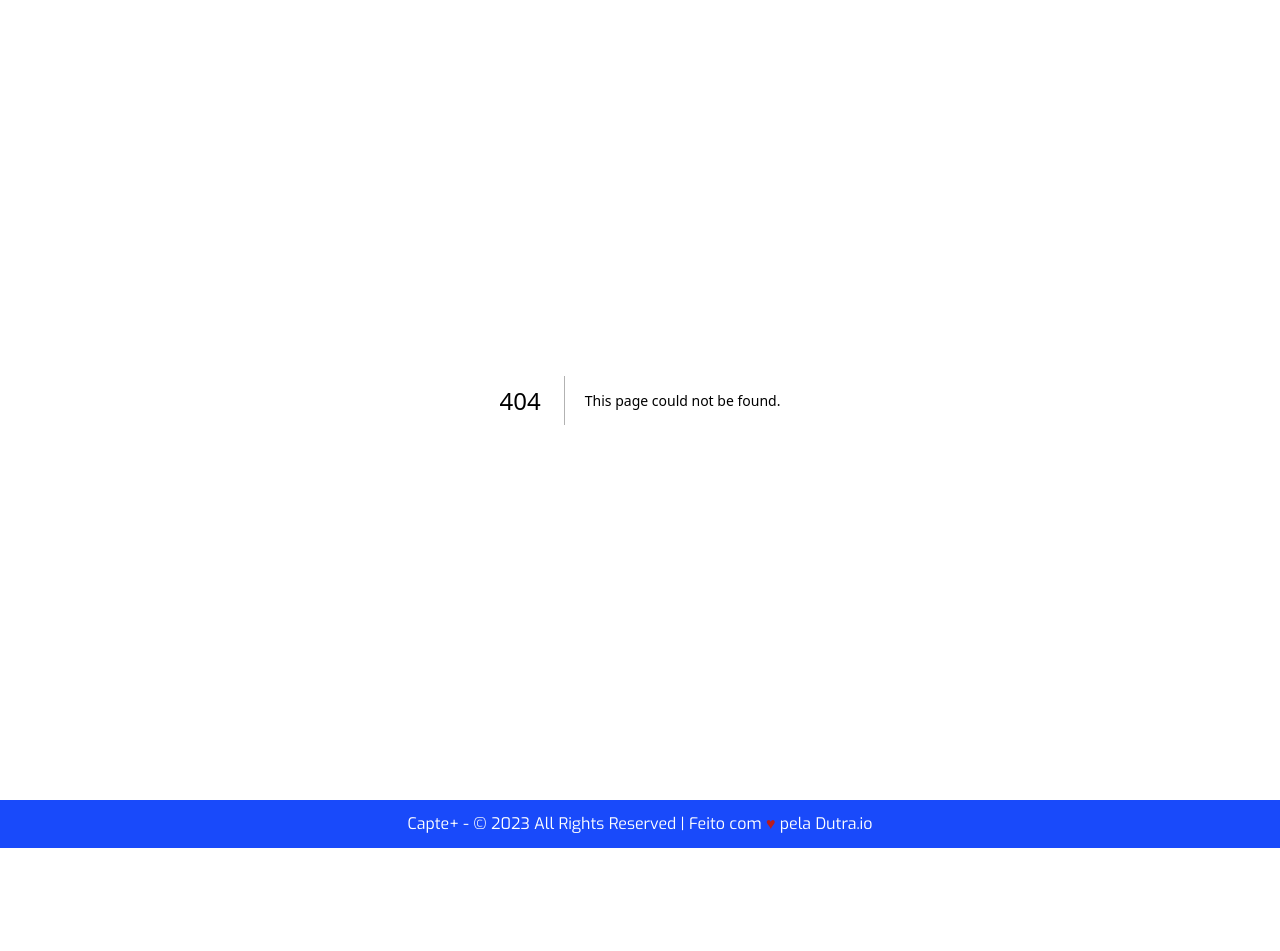
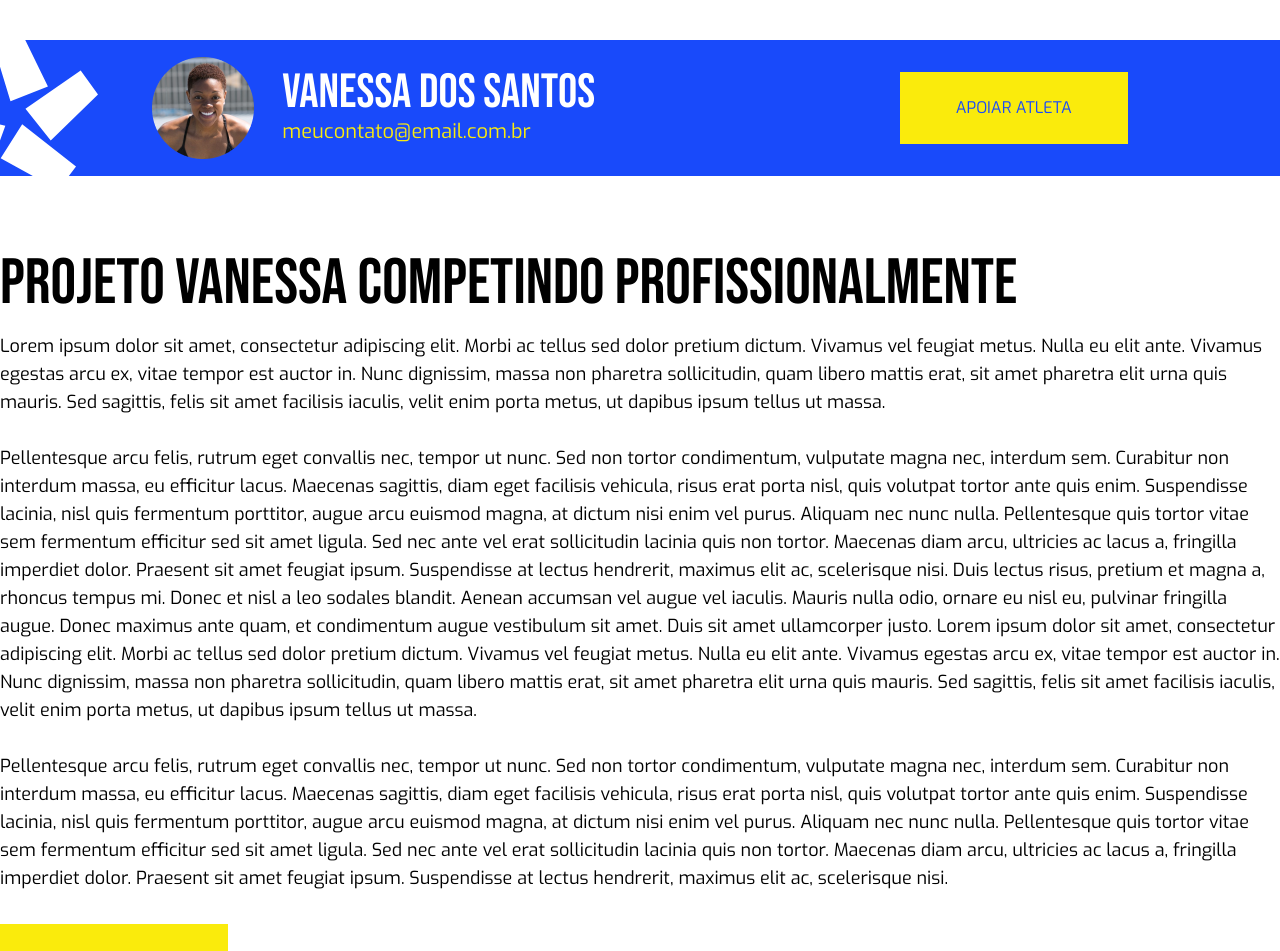
Before and after one commit to thiagojava/Captemais, a Next.js app: page /atleta/1 in a window 1280 px wide. Before the commit this address had no page. Shown: the top 951 px of the page. Before the commit the page ends 848 px from the top, so only its background shows below. Built offline with nearby package versions, Linux system fonts and the light colour scheme.

Commit message:
feat: atleta page

```diff
--- /dev/null
+++ b/src/app/atleta/[atletaid]/page.tsx
@@ -0,0 +1,41 @@
+import React from 'react'
+import Image from 'next/image'
+type AtletaProps = {
+  params: {
+    atletaid: string
+  }
+}
+
+export default function Atleta({ params }: AtletaProps) {
+  const { atletaid } = params
+  return (
+    <section>
+      <header className="flex items-center justify-around bg-primary mt-[40px] h-[136px] relative">
+        <Image src="/images/estrela-branca.svg" width="168" height="163" alt="estrela branca" className="absolute  left-[-70px]" />
+        <div className="flex items-center">
+          <Image src='/images/atleta.png' width="102" height="102" alt="imagem do atleta" />
+          <div className="ml-7">
+            <h1 className="font-title text-5xl text-white">Vanessa dos santos</h1>
+            <span className="text-[20px] text-secondary">meucontato@email.com.br</span>
+          </div>
+        </div>
+        <button className="py-6 px-14 bg-secondary text-primary uppercase hover:bg-white hover:text-black ease-in-out duration-200 my-8">apoiar atleta</button>
+      </header>
+
+      <article className="mt-[60px]">
+        <h2 className="font-title text-[64px]">Projeto vanessa competindo profissionalmente</h2>
+        <div className="text-lg">
+          <p>Lorem ipsum dolor sit amet, consectetur adipiscing elit. Morbi ac tellus sed dolor pretium dictum. Vivamus vel feugiat metus. Nulla eu elit ante. Vivamus egestas arcu ex, vitae tempor est auctor in. Nunc dignissim, massa non pharetra sollicitudin, quam libero mattis erat, sit amet pharetra elit urna quis mauris. Sed sagittis, felis sit amet facilisis iaculis, velit enim porta metus, ut dapibus ipsum tellus ut massa. </p>
+          <br />
+          <p>Pellentesque arcu felis, rutrum eget convallis nec, tempor ut nunc. Sed non tortor condimentum, vulputate magna nec, interdum sem.
+            Curabitur non interdum massa, eu efficitur lacus. Maecenas sagittis, diam eget facilisis vehicula, risus erat porta nisl, quis volutpat tortor ante quis enim. Suspendisse lacinia, nisl quis fermentum porttitor, augue arcu euismod magna, at dictum nisi enim vel purus. Aliquam nec nunc nulla. Pellentesque quis tortor vitae sem fermentum efficitur sed sit amet ligula. Sed nec ante vel erat sollicitudin lacinia quis non tortor. Maecenas diam arcu, ultricies ac lacus a, fringilla imperdiet dolor. Praesent sit amet feugiat ipsum. Suspendisse at lectus hendrerit, maximus elit ac, scelerisque nisi. Duis lectus risus, pretium et magna a, rhoncus tempus mi. Donec et nisl a leo sodales blandit. Aenean accumsan vel augue vel iaculis. Mauris nulla odio, ornare eu nisl eu, pulvinar fringilla augue. Donec maximus ante quam, et condimentum augue vestibulum sit amet. Duis sit amet ullamcorper justo.
+            Lorem ipsum dolor sit amet, consectetur adipiscing elit. Morbi ac tellus sed dolor pretium dictum. Vivamus vel feugiat metus. Nulla eu elit ante. Vivamus egestas arcu ex, vitae tempor est auctor in. Nunc dignissim, massa non pharetra sollicitudin, quam libero mattis erat, sit amet pharetra elit urna quis mauris. Sed sagittis, felis sit amet facilisis iaculis, velit enim porta metus, ut dapibus ipsum tellus ut massa. </p>
+          <br />
+          <p>Pellentesque arcu felis, rutrum eget convallis nec, tempor ut nunc. Sed non tortor condimentum, vulputate magna nec, interdum sem.
+            Curabitur non interdum massa, eu efficitur lacus. Maecenas sagittis, diam eget facilisis vehicula, risus erat porta nisl, quis volutpat tortor ante quis enim. Suspendisse lacinia, nisl quis fermentum porttitor, augue arcu euismod magna, at dictum nisi enim vel purus. Aliquam nec nunc nulla. Pellentesque quis tortor vitae sem fermentum efficitur sed sit amet ligula. Sed nec ante vel erat sollicitudin lacinia quis non tortor. Maecenas diam arcu, ultricies ac lacus a, fringilla imperdiet dolor. Praesent sit amet feugiat ipsum. Suspendisse at lectus hendrerit, maximus elit ac, scelerisque nisi.</p>
+        </div>
+        <button className="py-6 px-14 bg-secondary text-primary uppercase hover:bg-primary hover:text-secondary ease-in-out duration-200 my-8">apoiar atleta</button>
+      </article>
+    </section>
+  )
+}
--- a/src/app/layout.tsx
+++ b/src/app/layout.tsx
@@ -20,6 +20,7 @@ export default function RootLayout({
         <link rel='icon' href='/favicon.ico' />
       </head>
       <body className={pathName === '/agradecimento' ? 'bg-primary' : 'bg-white' }>
+        {pathName.search('/atleta') !== -1 && <div className="bg-primary block h-[136px] absolute min-w-full -z-10 top-[40px]"></div> }
         {pathName === '/' && (
           <div className="bg-[url('/images/banner.png')] bg-black bg-no-repeat bg-[center_top] min-h-[755px] block absolute -z-10 min-w-full"></div>
         )}
```
Also changed, not shown: public/images/atleta.png (added), public/images/estrela-branca.svg (added).
